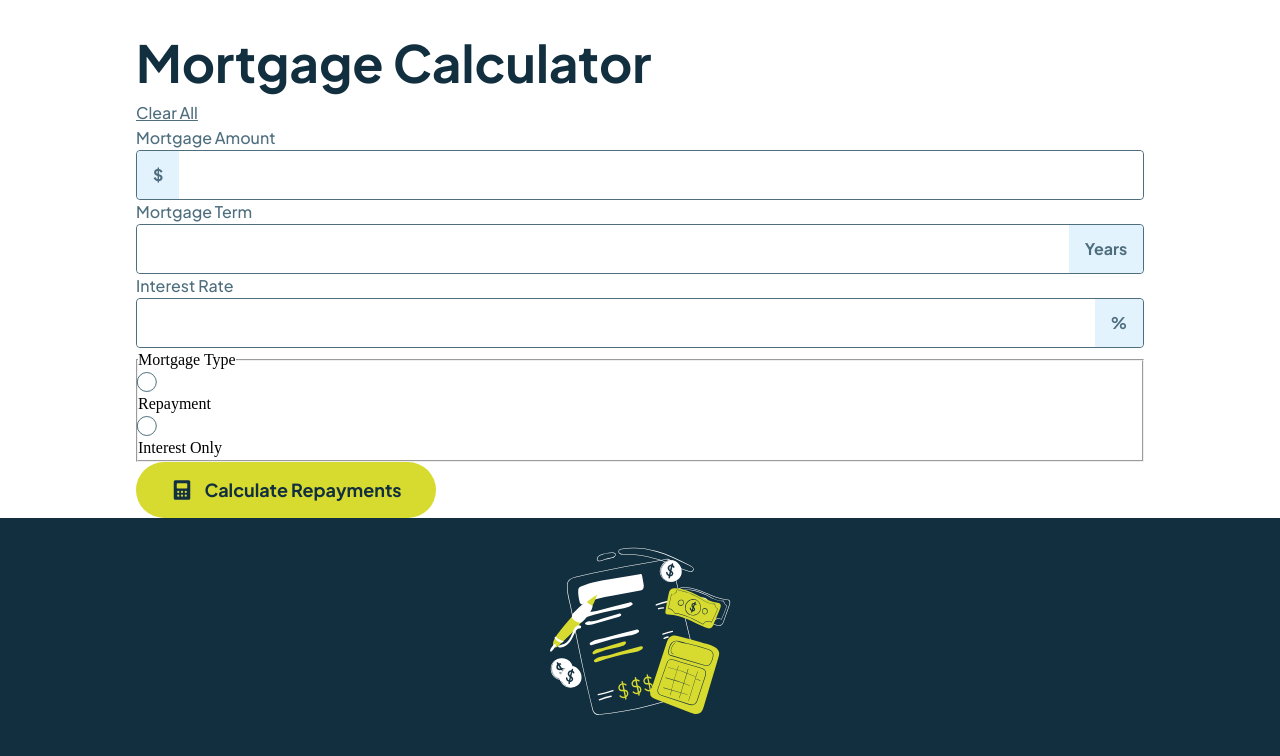
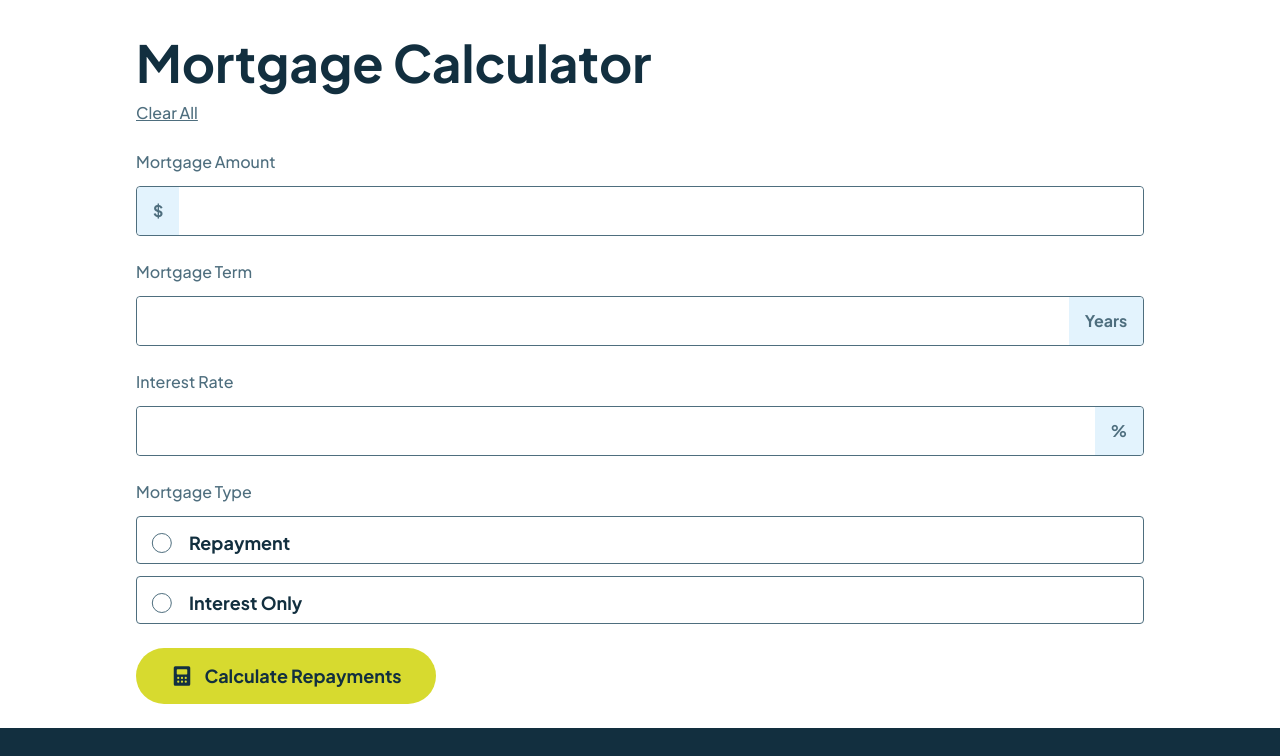
Before and after one commit to mayor-creator/mortgage_calculator_app, a React (Vite) app: page / in a window 1280 px wide. Shown: the top 756 px of the page. Built offline with nearby package versions, Linux system fonts and the light colour scheme.

Commit message:
add more style properties

```diff
--- a/src/components/Form/Form.module.css
+++ b/src/components/Form/Form.module.css
@@ -1,14 +1,3 @@
-:root {
-  --lime: hsl(61, 70%, 52%);
-  --slate900: hsl(202, 55%, 16%);
-  --slate700: hsl(200, 24%, 40%);
-  --slate500: hsl(200, 26%, 54%);
-  --slate300: hsl(203, 41%, 72%);
-  --slate100: hsl(202, 86%, 94%);
-  --white: hsl(0, 0%, 100%);
-  --red: hsl(4, 69%, 50%);
-}
-
 @font-face {
   font-display: swap;
   font-family: "Plus Jakarta Sans";
@@ -42,6 +31,12 @@
   padding-top: 1.5rem;
 }
 
+.formItemsWrapper {
+  display: flex;
+  flex-direction: column;
+  gap: 1.5rem;
+}
+
 .title {
   color: var(--slate900);
   font-family: "Plus Jakarta Sans";
@@ -60,12 +55,25 @@
   text-decoration: underline;
 }
 
+.fieldsContainer {
+  display: flex;
+  flex-direction: column;
+  gap: 1.5rem;
+}
+
+.fieldsChildContainer {
+  display: flex;
+  flex-direction: column;
+  gap: 1.5rem;
+}
+
 .label {
   color: var(--slate700);
   display: block;
   font-family: "Plus Jakarta Sans";
   font-size: 1rem;
   font-weight: 500;
+  padding-bottom: 0.75rem;
 }
 
 .numberInputContainer {
@@ -161,6 +169,46 @@
   padding-left: 1.125rem;
 }
 
+.fieldSet {
+  border: none;
+  display: flex;
+  flex-direction: column;
+  gap: 0.75rem;
+}
+
+.legend {
+  color: var(--slate700);
+  font-family: "Plus Jakarta Sans";
+  font-size: 1rem;
+  font-weight: 500;
+  padding-bottom: 0.75rem;
+}
+
+.radioContainer {
+  color: var(--slate900);
+  cursor: pointer;
+  border: 0.063rem solid var(--slate700);
+  border-radius: 0.25rem;
+  height: 3rem;
+  max-width: 100%;
+  padding: 1rem;
+}
+
+.radioButtonLabel {
+  cursor: pointer;
+  font-family: "Plus Jakarta Sans";
+  font-size: 1.125rem;
+  font-weight: 700;
+  line-height: 1.1;
+  display: grid;
+  grid-template-columns: 1em auto;
+  gap: 1em;
+}
+
+.btnContainer {
+  padding-bottom: 1.5rem;
+}
+
 .btn {
   border: none;
   border-radius: 6.25rem;
```
